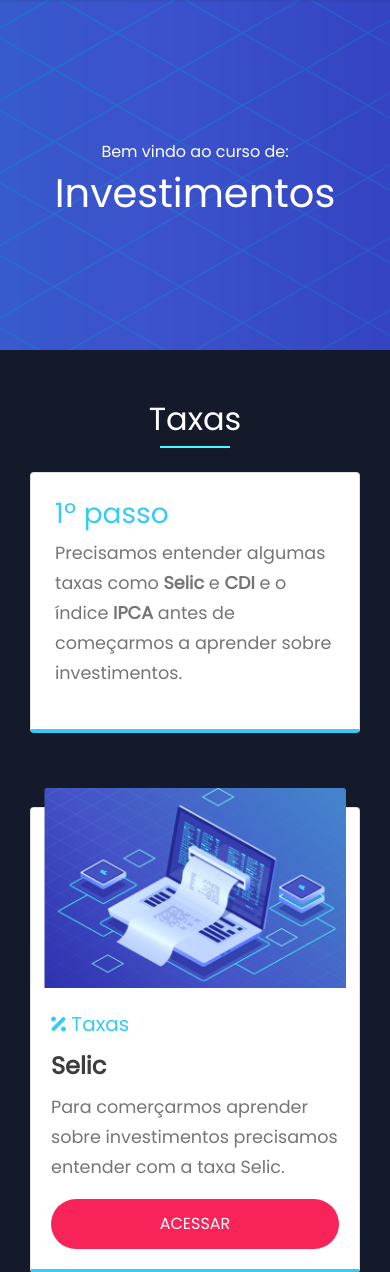
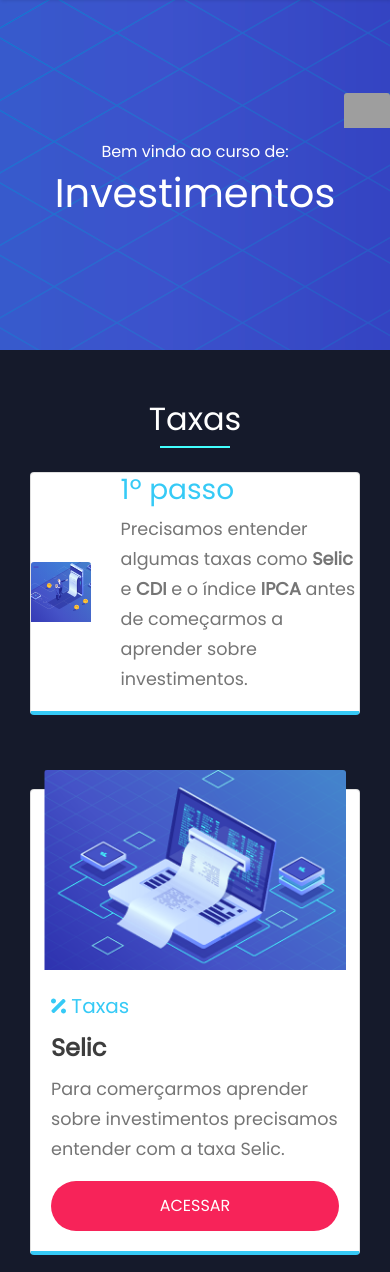
Before and after one commit to wagstalos/Invest8, a PHP site: page /home.html in a window 390 px wide. Shown: the part 70-1342 px from the top of the page. Run offline with PHP 8.4, Linux system fonts and the light colour scheme; some libraries are stand-ins or nearby versions; grey boxes are pictures that could not be loaded.

Commit message:
atualizações 02-10-19

```diff
--- a/css/style.css
+++ b/css/style.css
@@ -61,9 +61,19 @@ a{
             transform: translate(-50%, -50%);
     transition: width .2s ease, height .2s ease;
   }
-  .button:hover::before {
+.button:hover::before {
     --size: 400px;
   }
+.icone{
+    position: absolute;
+    right: 179px;
+    top: 199px;
+}
+.icone2{
+    position: absolute;
+    left: 344px;
+    top: 163px;
+}
 /* menu */
 p {
     font-family: 'Poppins', sans-serif;
--- a/home.html
+++ b/home.html
@@ -119,6 +119,12 @@
                     <h6 class="text-center">Bem vindo ao curso de: </h6>
                     <div class="d-flex justify-content-center">
                         <h1>Investimentos</h1>
+                        <div class="icone">
+                            <img class="card-img-top" src="img/icone_site.svg" alt="Card image cap">
+                        </div>
+                        <div class="icone2">
+                            <img class="card-img-top" src="img/icone_site2.svg" alt="Card image cap">
+                        </div>
                     </div>
                 </div>
             </div>
@@ -127,12 +133,20 @@
                 <div class="container-fluid">
                     <h2 class="text-center mt-50 ">Taxas</h2>
                     <div class="underline"></div>
-                    <div class="card mt-4 p-4">
-                        <h3 class="color-blue">1º passo</h3>
-                        <p>Precisamos entender algumas taxas como <b>Selic</b> e <b> CDI</b> e o índice <b>IPCA</b>
-                            antes de
-                            começarmos a aprender
-                            sobre investimentos.</p>
+                    <div class="card mt-4">
+                        <div class="row align-items-center justify-content-center">
+                            <div class="col-3">
+                                <img class="card-img-top" src="img/img-selic.svg" alt="Card image cap">
+                            </div>
+                            <div class="col-9">
+                                <h3 class="color-blue">1º passo</h3>
+                                <p>Precisamos entender algumas taxas como <b>Selic</b> e <b> CDI</b> e o índice
+                                    <b>IPCA</b>
+                                    antes de
+                                    começarmos a aprender
+                                    sobre investimentos.</p>
+                            </div>
+                        </div>
                     </div>
                     <div class="row mt-50">
                         <div class="col-lg-4 col-md-6 mb-4 mt-4">
--- a/selic.html
+++ b/selic.html
@@ -25,7 +25,7 @@
                 <h1>Selic</h1>
             </div>
             <div class="d-flex justify-content-center ">
-                <p class="card-tax color-gray">5.5%</p>
+                <p class="card-tax "> <b>5.5%</b> </p>
             </div>
         </div>
     </div>
```
Also changed, not shown: other parts of css/style.css (+39 -33 lines), img/banner-home.png, img/icone-game.svg (added), img/icone_site.svg (added), img/icone_site2.svg (added), img/img-selic.png (added), img/img-selic.svg (added).
